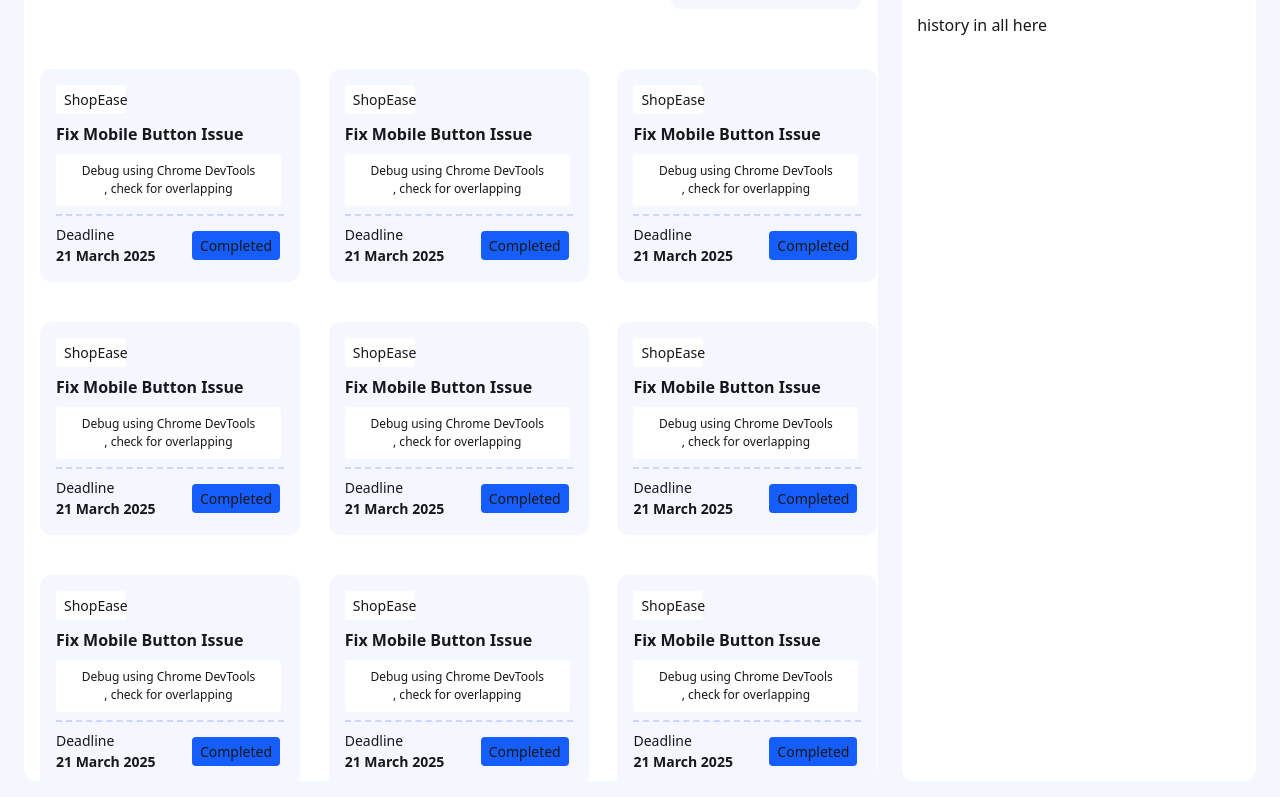
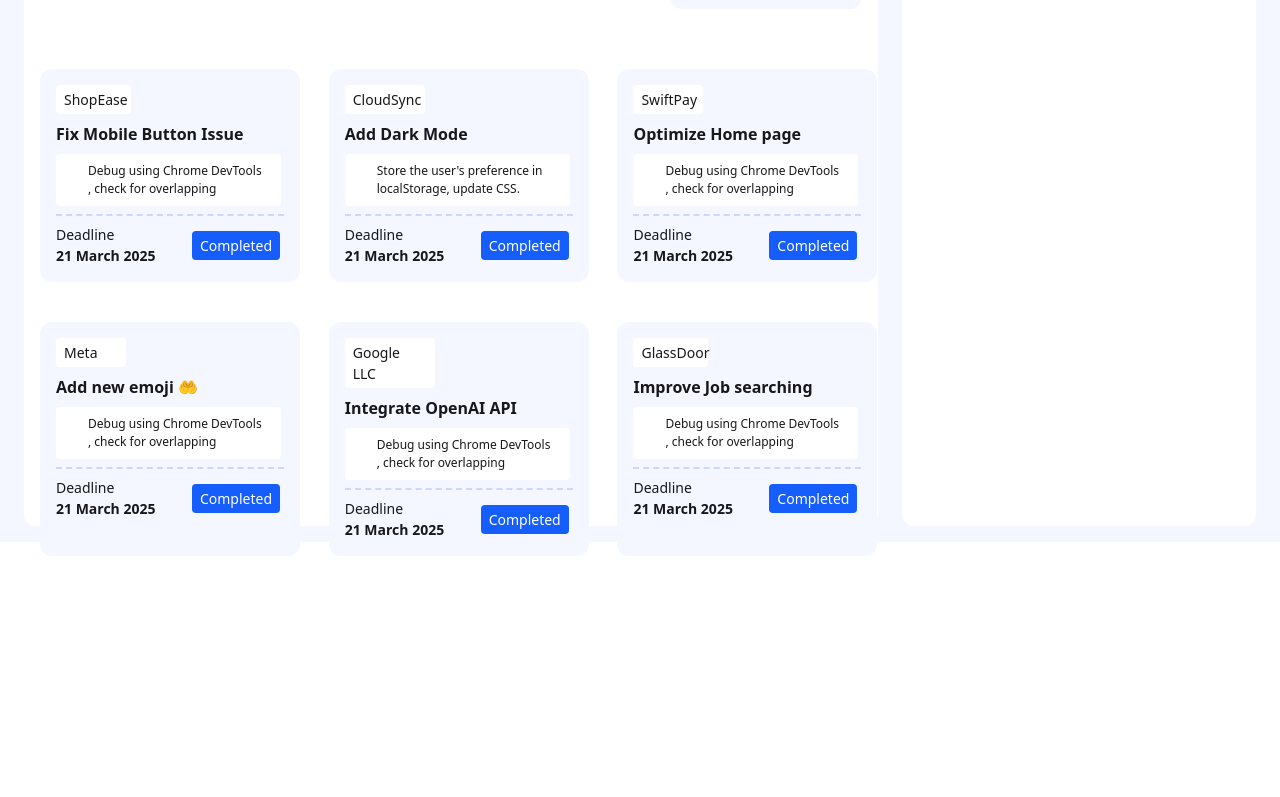
Before and after one commit to AbuBokorSiddik67/Assignment_5, a plain HTML site: page index.html in a window 1280 px wide. Shown: the part 256-1053 px from the top of the page. After the commit the page ends 812 px from the top, so only its background shows below. Drawn offline with nearby package versions, Linux system fonts and the light colour scheme.

Commit message:
main page all most complete

```diff
--- a/index.html
+++ b/index.html
@@ -54,7 +54,7 @@
 									class="flex items-center bg-color rounded-3xl mr-2 space-x-2"
 								>
 									<img class="w-6" src="./assets/checkbox.png" alt="" />
-									<p id="" class="text-[16px] text-black">23</p>
+									<p id="complete-no" class="text-[16px] text-black">23</p>
 								</div>
 							</li>
 							<li>
@@ -79,7 +79,7 @@
 			<!-- Section_1_Start -->
 			<section class="px-6 pt-6 pb-4">
 				<div class="mx-auto flex space-x-6">
-					<div class="w-[70%] h-[905px] nav-bg-color rounded-xl">
+					<div class="w-[70%] h-[650px] nav-bg-color rounded-xl">
 						<div
 							class="navbar mt-3 mb- ml-2 mr-2 w-[100%] flex justify-between"
 						>
@@ -91,7 +91,7 @@
 								</div>
 								<div class="text-black">
 									<p class="text-[13px]">Task Assignment</p>
-									<h3 id="" class="font-bold text-[24px]">05</h3>
+									<h3 id="task-no" class="font-bold text-[24px]">06</h3>
 								</div>
 							</div>
 							<div
@@ -125,15 +125,13 @@
 							<div
 								class="w-[260px] bg-color space-y-2 pl-4 pr-4 py-4 rounded-xl"
 							>
-								<p class="px-2 py-1 w-[70px] text-[14px] bg-white rounded">
+								<p class="px-2 py-1 w-[75px] text-[14px] bg-white rounded">
 									ShopEase
 								</p>
-								<h3 id="card-title-1" class="text-[16px] font-bold">
+								<h3 id="card-title-1" class="text-[16px] font-bold title">
 									Fix Mobile Button Issue
 								</h3>
-								<p
-									class="text-[12px] text-center bg-white py-2 w-[225px] rounded"
-								>
+								<p class="text-[12px] pl-8 bg-white py-2 w-[225px] rounded">
 									Debug using Chrome DevTools <br />, check for overlapping
 								</p>
 								<p class="border-bot"></p>
@@ -141,7 +139,33 @@
 									<p class="text-[14px]">
 										Deadline<br /><span class="font-bold">21 March 2025</span>
 									</p>
-									<button class="bg-blue-600 text-[14px] px-2 py-1 rounded">
+									<button
+										class="bg-blue-600 text-[14px] text-white px-2 py-1 rounded myButtons"
+									>
+										Completed
+									</button>
+								</div>
+							</div>
+							<div
+								class="w-[260px] bg-color space-y-2 pl-4 pr-4 py-4 rounded-xl"
+							>
+								<p class="px-2 py-1 w-[80px] text-[14px] bg-white rounded">
+									CloudSync
+								</p>
+								<h3 id="card-title-1" class="text-[16px] font-bold title">
+									Add Dark Mode
+								</h3>
+								<p class="text-[12px] pl-8 bg-white py-2 w-[225px] rounded">
+									Store the user's preference in localStorage, update CSS.
+								</p>
+								<p class="border-bot"></p>
+								<div class="flex items-center justify-between pr-1">
+									<p class="text-[14px]">
+										Deadline<br /><span class="font-bold">21 March 2025</span>
+									</p>
+									<button
+										class="bg-blue-600 text-[14px] text-white px-2 py-1 rounded myButtons"
+									>
 										Completed
 									</button>
 								</div>
@@ -150,14 +174,12 @@
 								class="w-[260px] bg-color space-y-2 pl-4 pr-4 py-4 rounded-xl"
 							>
 								<p class="px-2 py-1 w-[70px] text-[14px] bg-white rounded">
-									ShopEase
+									SwiftPay
 								</p>
-								<h3 id="card-title-1" class="text-[16px] font-bold">
-									Fix Mobile Button Issue
+								<h3 id="card-title-1" class="text-[16px] font-bold title">
+									Optimize Home page
 								</h3>
-								<p
-									class="text-[12px] text-center bg-white py-2 w-[225px] rounded"
-								>
+								<p class="text-[12px] pl-8 bg-white py-2 w-[225px] rounded">
 									Debug using Chrome DevTools <br />, check for overlapping
 								</p>
 								<p class="border-bot"></p>
@@ -165,7 +187,9 @@
 									<p class="text-[14px]">
 										Deadline<br /><span class="font-bold">21 March 2025</span>
 									</p>
-									<button class="bg-blue-600 text-[14px] px-2 py-1 rounded">
+									<button
+										class="bg-blue-600 text-[14px] text-white px-2 py-1 rounded myButtons"
+									>
 										Completed
 									</button>
 								</div>
@@ -174,14 +198,12 @@
 								class="w-[260px] bg-color space-y-2 pl-4 pr-4 py-4 rounded-xl"
 							>
 								<p class="px-2 py-1 w-[70px] text-[14px] bg-white rounded">
-									ShopEase
+									Meta
 								</p>
-								<h3 id="card-title-1" class="text-[16px] font-bold">
-									Fix Mobile Button Issue
+								<h3 id="card-title-1" class="text-[16px] font-bold title">
+									Add new emoji 🤲
 								</h3>
-								<p
-									class="text-[12px] text-center bg-white py-2 w-[225px] rounded"
-								>
+								<p class="text-[12px] pl-8 bg-white py-2 w-[225px] rounded">
 									Debug using Chrome DevTools <br />, check for overlapping
 								</p>
 								<p class="border-bot"></p>
@@ -189,7 +211,9 @@
 									<p class="text-[14px]">
 										Deadline<br /><span class="font-bold">21 March 2025</span>
 									</p>
-									<button class="bg-blue-600 text-[14px] px-2 py-1 rounded">
+									<button
+										class="bg-blue-600 text-[14px] text-white px-2 py-1 rounded myButtons"
+									>
 										Completed
 									</button>
 								</div>
@@ -197,15 +221,13 @@
 							<div
 								class="w-[260px] bg-color space-y-2 pl-4 pr-4 py-4 rounded-xl"
 							>
-								<p class="px-2 py-1 w-[70px] text-[14px] bg-white rounded">
-									ShopEase
+								<p class="px-2 py-1 w-[90px] text-[14px] bg-white rounded">
+									Google LLC
 								</p>
-								<h3 id="card-title-1" class="text-[16px] font-bold">
-									Fix Mobile Button Issue
+								<h3 id="card-title-1" class="text-[16px] font-bold title">
+									Integrate OpenAI API
 								</h3>
-								<p
-									class="text-[12px] text-center bg-white py-2 w-[225px] rounded"
-								>
+								<p class="text-[12px] pl-8 bg-white py-2 w-[225px] rounded">
 									Debug using Chrome DevTools <br />, check for overlapping
 								</p>
 								<p class="border-bot"></p>
@@ -213,7 +235,9 @@
 									<p class="text-[14px]">
 										Deadline<br /><span class="font-bold">21 March 2025</span>
 									</p>
-									<button class="bg-blue-600 text-[14px] px-2 py-1 rounded">
+									<button
+										class="bg-blue-600 text-[14px] text-white px-2 py-1 rounded myButtons"
+									>
 										Completed
 									</button>
 								</div>
@@ -221,15 +245,13 @@
 							<div
 								class="w-[260px] bg-color space-y-2 pl-4 pr-4 py-4 rounded-xl"
 							>
-								<p class="px-2 py-1 w-[70px] text-[14px] bg-white rounded">
-									ShopEase
+								<p class="px-2 py-1 w-[75px] text-[14px] bg-white rounded">
+									GlassDoor
 								</p>
-								<h3 id="card-title-1" class="text-[16px] font-bold">
-									Fix Mobile Button Issue
+								<h3 id="card-title-1" class="text-[16px] font-bold title">
+									Improve Job searching
 								</h3>
-								<p
-									class="text-[12px] text-center bg-white py-2 w-[225px] rounded"
-								>
+								<p class="text-[12px] pl-8 bg-white py-2 w-[225px] rounded">
 									Debug using Chrome DevTools <br />, check for overlapping
 								</p>
 								<p class="border-bot"></p>
@@ -237,122 +259,28 @@
 									<p class="text-[14px]">
 										Deadline<br /><span class="font-bold">21 March 2025</span>
 									</p>
-									<button class="bg-blue-600 text-[14px] px-2 py-1 rounded">
-										Completed
-									</button>
-								</div>
-							</div>
-							<div
-								class="w-[260px] bg-color space-y-2 pl-4 pr-4 py-4 rounded-xl"
-							>
-								<p class="px-2 py-1 w-[70px] text-[14px] bg-white rounded">
-									ShopEase
-								</p>
-								<h3 id="card-title-1" class="text-[16px] font-bold">
-									Fix Mobile Button Issue
-								</h3>
-								<p
-									class="text-[12px] text-center bg-white py-2 w-[225px] rounded"
-								>
-									Debug using Chrome DevTools <br />, check for overlapping
-								</p>
-								<p class="border-bot"></p>
-								<div class="flex items-center justify-between pr-1">
-									<p class="text-[14px]">
-										Deadline<br /><span class="font-bold">21 March 2025</span>
-									</p>
-									<button class="bg-blue-600 text-[14px] px-2 py-1 rounded">
-										Completed
-									</button>
-								</div>
-							</div>
-							<div
-								class="w-[260px] bg-color space-y-2 pl-4 pr-4 py-4 rounded-xl"
-							>
-								<p class="px-2 py-1 w-[70px] text-[14px] bg-white rounded">
-									ShopEase
-								</p>
-								<h3 id="card-title-1" class="text-[16px] font-bold">
-									Fix Mobile Button Issue
-								</h3>
-								<p
-									class="text-[12px] text-center bg-white py-2 w-[225px] rounded"
-								>
-									Debug using Chrome DevTools <br />, check for overlapping
-								</p>
-								<p class="border-bot"></p>
-								<div class="flex items-center justify-between pr-1">
-									<p class="text-[14px]">
-										Deadline<br /><span class="font-bold">21 March 2025</span>
-									</p>
-									<button class="bg-blue-600 text-[14px] px-2 py-1 rounded">
-										Completed
-									</button>
-								</div>
-							</div>
-							<div
-								class="w-[260px] bg-color space-y-2 pl-4 pr-4 py-4 rounded-xl"
-							>
-								<p class="px-2 py-1 w-[70px] text-[14px] bg-white rounded">
-									ShopEase
-								</p>
-								<h3 id="card-title-1" class="text-[16px] font-bold">
-									Fix Mobile Button Issue
-								</h3>
-								<p
-									class="text-[12px] text-center bg-white py-2 w-[225px] rounded"
-								>
-									Debug using Chrome DevTools <br />, check for overlapping
-								</p>
-								<p class="border-bot"></p>
-								<div class="flex items-center justify-between pr-1">
-									<p class="text-[14px]">
-										Deadline<br /><span class="font-bold">21 March 2025</span>
-									</p>
-									<button class="bg-blue-600 text-[14px] px-2 py-1 rounded">
-										Completed
-									</button>
-								</div>
-							</div>
-							<div
-								class="w-[260px] bg-color space-y-2 pl-4 pr-4 py-4 rounded-xl"
-							>
-								<p class="px-2 py-1 w-[70px] text-[14px] bg-white rounded">
-									ShopEase
-								</p>
-								<h3 id="card-title-1" class="text-[16px] font-bold">
-									Fix Mobile Button Issue
-								</h3>
-								<p
-									class="text-[12px] text-center bg-white py-2 w-[225px] rounded"
-								>
-									Debug using Chrome DevTools <br />, check for overlapping
-								</p>
-								<p class="border-bot"></p>
-								<div class="flex items-center justify-between pr-1">
-									<p class="text-[14px]">
-										Deadline<br /><span class="font-bold">21 March 2025</span>
-									</p>
-									<button class="bg-blue-600 text-[14px] px-2 py-1 rounded">
+									<button
+										class="bg-blue-600 text-[14px] text-white px-2 py-1 rounded myButtons"
+									>
 										Completed
 									</button>
 								</div>
 							</div>
 						</div>
 					</div>
-					<div class="w-[29%] h-[905px] nav-bg-color rounded-xl">
+					<div class="w-[29%] h-[650px] nav-bg-color rounded-xl">
 						<div class="text-center space-y-3 mt-6 mb-4">
 							<div class="flex space-x-3 justify-center">
 								<img class="w-[25px]" src="./assets/activity.png" alt="" />
 								<p class="text-[18px] font-bold">Activity Log</p>
 							</div>
-							<button id="blog" class="btn bg-blue-600 text-[14px] text-white">
+							<button id="clear" class="btn bg-blue-600 text-[14px] text-white">
 								Clear History
 							</button>
 						</div>
 						<p class="border-bot mb-4"></p>
-						<div class="pl-[15px] pr-[15px]">
-							<p>history in all here</p>
+						<div id="history" class="pl-[15px] pr-[15px]">
+							<p></p>
 						</div>
 					</div>
 				</div>
--- a/script/main.js
+++ b/script/main.js
@@ -24,3 +24,45 @@
     window.location.href = "blog.html";
 }
 // Blog page work end
+// Task Number Count Start
+let taskNo = document.getElementById("task-no").innerText;
+let completeNo = document.getElementById("complete-no").innerText;
+let conTaskNO = parseInt(taskNo);
+let conCompleteNO = parseInt(completeNo);
+// Task Number Count End
+// Clicked Function Start
+let buttons = document.querySelectorAll(".myButtons");
+for (let button of buttons) {
+    button.addEventListener("click", function () {
+        this.disabled = true;
+        console.log("hello");
+        this.style.opacity = 0.3;
+        conTaskNO = conTaskNO - 1;
+        conCompleteNO = conCompleteNO + 1;
+        document.getElementById("task-no").innerText = conTaskNO;
+        document.getElementById("complete-no").innerText = conCompleteNO;
+        alert("Board Updated Successfully");
+        if (conTaskNO === 0 && conCompleteNO === 29) {
+            alert("Congrats!!! You have completed all the current task.");
+        }
+        // History Check Start
+        let parent = this.parentElement.parentElement;
+        let h3 = parent.querySelector("h3");
+        let value = h3.innerText;
+
+        let History = document.getElementById('history');
+        let p = document.createElement("p");
+        p.innerText = `
+        You have Complete The Task ${value} at 12:48:15 P
+        `
+        History.appendChild(p);
+        // History Check End
+    });
+}
+// Clicked Function End
+// Clear History Start
+document.getElementById("clear").addEventListener("click", function () {
+    let History = document.getElementById('history');
+    History.innerText =" ";
+})
+// Clear History End
```
